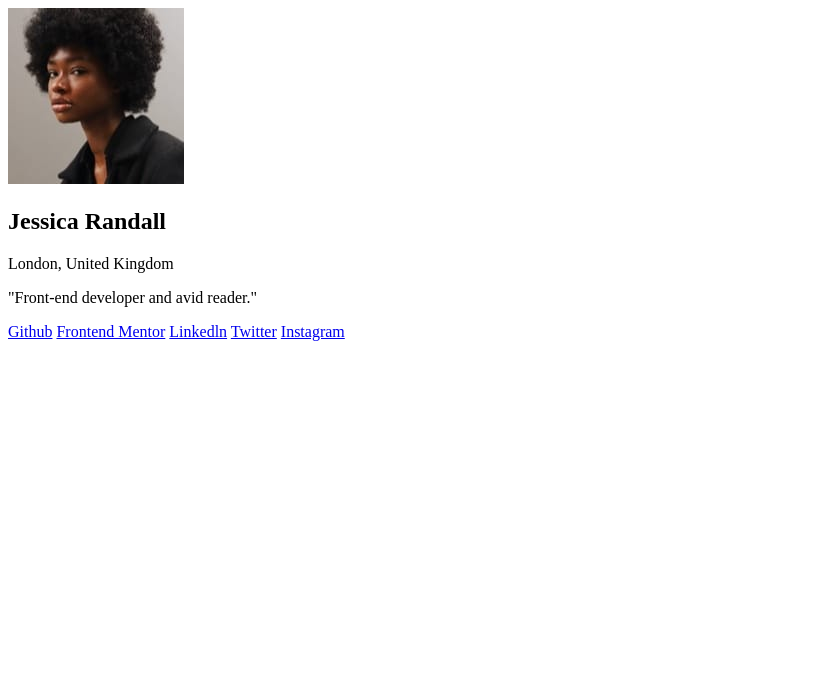
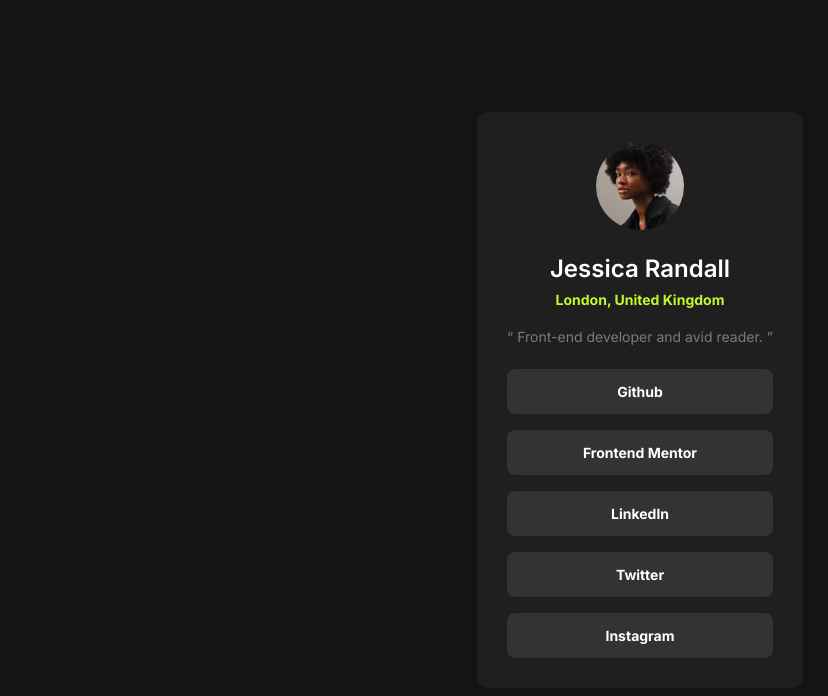
Before and after one commit to Thought-del/Social-links-profile, a plain HTML site: page index.html in a window 1280 px wide. Shown: the whole page, without its empty margins (0-828 px from the left). Drawn offline with Linux system fonts and the light colour scheme.

Commit message:
Css design and correct html

```diff
--- a/index.html
+++ b/index.html
@@ -30,7 +30,9 @@
                 </p>
 
                 <p class="text">
-                    "Front-end developer and avid reader."
+                    <q>
+                        Front-end developer and avid reader.
+                    </q>
                 </p>
             </div>
 
--- a/style.css
+++ b/style.css
@@ -0,0 +1,117 @@
+* {
+    padding: 0;
+    margin: 0;
+    box-sizing: border-box;
+}
+
+body {
+    font-family: 'Inter', sans-serif;
+    background-color: hsl(0, 0%, 8%);
+    min-height: 100vh;
+    display: flex;
+    align-items: center;
+    justify-content: center;
+    padding: 24px;
+}
+
+.card {
+    max-width: 384px;
+    background: hsl(0, 0%, 12%);
+    border-radius: 12px;
+    padding: 30px;
+    text-align: center;
+    max-height: 90vh;
+}
+
+.card_article {
+    display: flex;
+    align-items: center;
+    flex-direction: column;
+    gap: 24px;
+}
+
+.card_title {
+    display: flex;
+    align-items: center;
+    flex-direction: column;
+    gap: 8px;
+}
+
+.navig {
+    width: 100%;
+    display: flex;
+    align-items: center;
+    flex-direction: column;
+    gap: 16px;
+}
+
+.images {
+    border-radius: 50%;
+    width: 88px;
+    height: 88px;
+    display: block;
+    object-fit: cover;
+}
+
+.title_one {
+    color: hsl(0, 0%, 100%);
+    font-weight: 600;
+    font-size: 24px;
+}
+
+.title_two {
+    color: hsl(75, 94%, 57%);
+    font-size: 14px;
+    font-weight: 700;
+    margin-bottom: 4px;
+}
+
+.text {
+    color: hsl(0, 0%, 60%);
+    font-size: 14px;
+    font-weight: 400;
+    opacity: 0.75;
+    margin-top: 8px;
+}
+
+.nav {
+    display: block;
+    text-decoration: none;
+    color: hsl(0, 0%, 100%);
+    background-color: hsl(0, 0%, 20%);
+    width: 100%;
+    border-radius: 8px;
+    text-align: center;
+    padding: 14px 0;
+    font-size: 14px;
+    font-weight: 700;
+    border: none;
+
+}
+
+.nav:hover {
+    color: black;
+    background-color: hsl(75, 94%, 57%);
+    outline: none;
+}
+
+/* АДАПТИВ */
+@media (max-width: 375px) {
+    .card {
+        width: 327px;
+        padding: 24px;
+    }
+
+    .title_one {
+        font-size: 20px;
+    }
+
+    .text {
+        font-size: 13px;
+    }
+
+    .nav {
+        padding: 12px 0;
+        font-size: 13px;
+    }
+}
```
